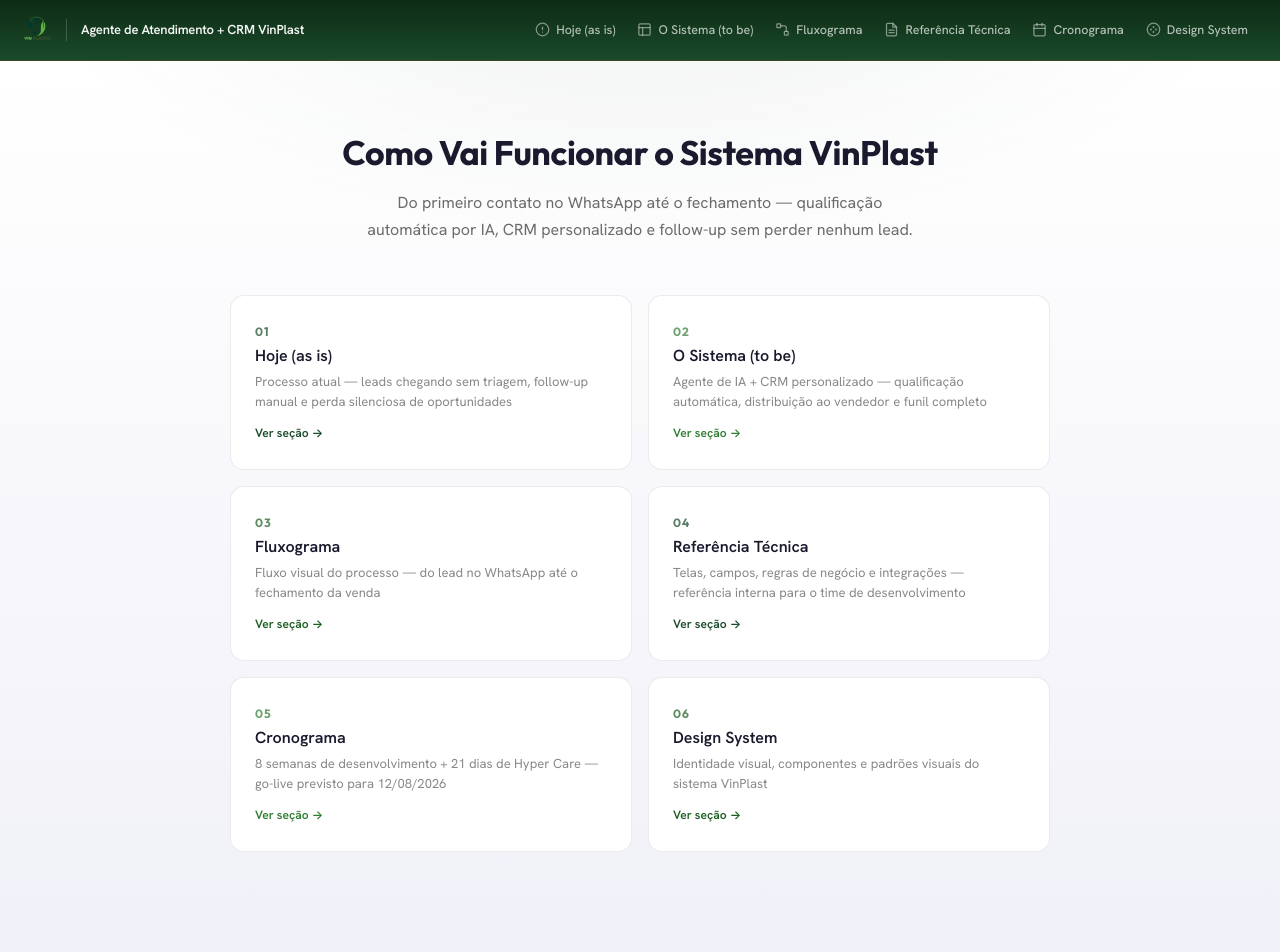
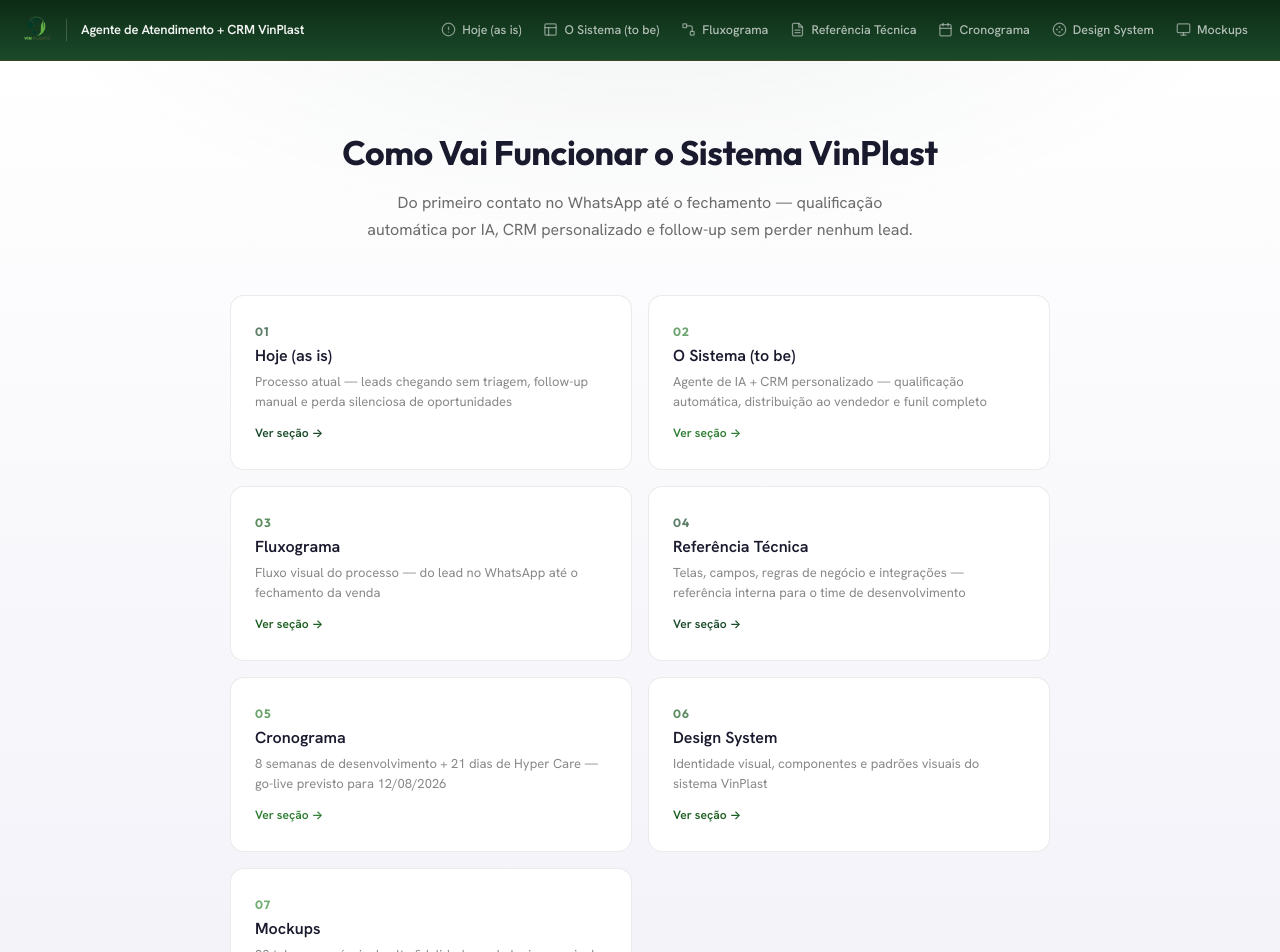
Before and after one commit to Labrego-IA/vinplastic-docs, a React (Vite) app: page / in a window 1280 px wide. Shown: the top 952 px of the page. Built offline with nearby package versions, Linux system fonts and the light colour scheme; a web font is replaced by a local one.

Commit message:
fix(docs): remover header duplicado do fluxograma + adicionar rota Mockups

```diff
--- a/projeto.config.js
+++ b/projeto.config.js
@@ -31,6 +31,7 @@
     { id: 'spec', label: 'Referência Técnica', num: '04', desc: 'Telas, campos, regras de negócio e integrações — referência interna para o time de desenvolvimento' },
     { id: 'crono', label: 'Cronograma', num: '05', desc: '8 semanas de desenvolvimento + 21 dias de Hyper Care — go-live previsto para 12/08/2026' },
     { id: 'design', label: 'Design System', num: '06', desc: 'Identidade visual, componentes e padrões visuais do sistema VinPlast' },
+    { id: 'mockups', label: 'Mockups', num: '07', desc: '28 telas navegáveis de alta fidelidade — do login ao painel de configurações' },
   ],
 
   // ── Tab 1: Hoje (as-is) ──────────────────────────────────
@@ -584,9 +585,10 @@
     ],
   },
 
-  // ── Embeds (iframes para fluxo e design system) ──────────
+  // ── Embeds (iframes para fluxo, design system e mockups) ─
   fluxograma: { htmlPath: '/02-fluxograma.html' },
   designSystem: { htmlPath: '/design-system.html' },
+  mockups: { htmlPath: '/mockups/index.html' },
 
   // ── Tab 6: Design System ──────────────────────────────────
   design: {
--- a/src/App.jsx
+++ b/src/App.jsx
@@ -6,6 +6,7 @@
 import TabCrono from './components/TabCrono'
 import TabDesign from './components/TabDesign'
 import TabFluxo from './components/TabFluxo'
+import TabMockups from './components/TabMockups'
 
 // ── Icones SVG inline ───────────────────────────────────────
 
@@ -76,6 +77,14 @@
   </svg>
 )
 
+const IconMockups = () => (
+  <svg width="16" height="16" viewBox="0 0 24 24" fill="none" stroke="currentColor" strokeWidth="2" strokeLinecap="round" strokeLinejoin="round">
+    <rect x="2" y="3" width="20" height="14" rx="2" />
+    <line x1="8" y1="21" x2="16" y2="21" />
+    <line x1="12" y1="17" x2="12" y2="21" />
+  </svg>
+)
+
 // Mapa de icones por ID da tab
 const tabIcons = {
   hoje: <IconAlertCircle />,
@@ -84,13 +93,14 @@
   spec: <IconFileText />,
   crono: <IconCalendar />,
   design: <IconPalette />,
+  mockups: <IconMockups />,
 }
 
 // Cores por posicao da tab
-const tabColors = ['#1A4A2A', '#2E7D32', '#1B5E20', '#1A4A2A', '#2E7D32', '#1B5E20']
+const tabColors = ['#1A4A2A', '#2E7D32', '#1B5E20', '#1A4A2A', '#2E7D32', '#1B5E20', '#388E3C']
 
 // Abas renderizadas via iframe
-const embedTabs = ['fluxo', 'design']
+const embedTabs = ['fluxo', 'design', 'mockups']
 
 // ── Brand tokens ────────────────────────────────────────────
 function hexToRgbTriplet(hex) {
@@ -184,6 +194,7 @@
     spec: config.spec ? <TabSpec /> : null,
     crono: config.crono ? <TabCrono /> : null,
     design: config.designSystem ? <TabDesign /> : null,
+    mockups: config.mockups ? <TabMockups /> : null,
   }
 
   return (
--- /dev/null
+++ b/src/components/TabMockups.jsx
@@ -0,0 +1,16 @@
+import config from '../../projeto.config.js'
+
+export default function TabMockups() {
+  const dados = config.mockups
+  if (!dados || !dados.htmlPath) return null
+
+  return (
+    <div className="embed-frame">
+      <iframe
+        src={dados.htmlPath}
+        title={`Mockups — ${config.projeto}`}
+        className="embed-iframe"
+      />
+    </div>
+  )
+}
```
Also changed, not shown: public/02-fluxograma.html (+0 -14 lines).
